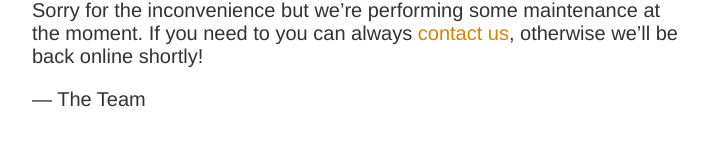
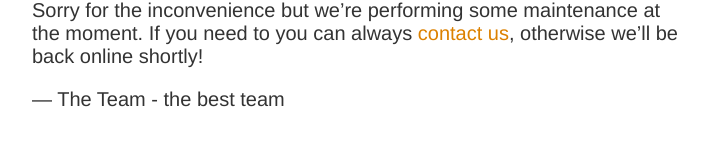
Before and after one commit to spursn17uk/udemy_index, a plain HTML site: page index.html in a window 1280 px wide. Shown: the part 300-446 px from the top of the page, without its empty margins (283-991 px from the left). Drawn offline with Linux system fonts and the light colour scheme.

Commit message:
Update index.html

```diff
--- a/index.html
+++ b/index.html
@@ -13,6 +13,6 @@
     <h1>We&rsquo;ll be back soon!</h1>
     <div>
         <p>Sorry for the inconvenience but we&rsquo;re performing some maintenance at the moment. If you need to you can always <a href="mailto:#">contact us</a>, otherwise we&rsquo;ll be back online shortly!</p>
-        <p>&mdash; The Team</p>
+        <p>&mdash; The Team - the best team</p>
     </div>
 </article>
```
